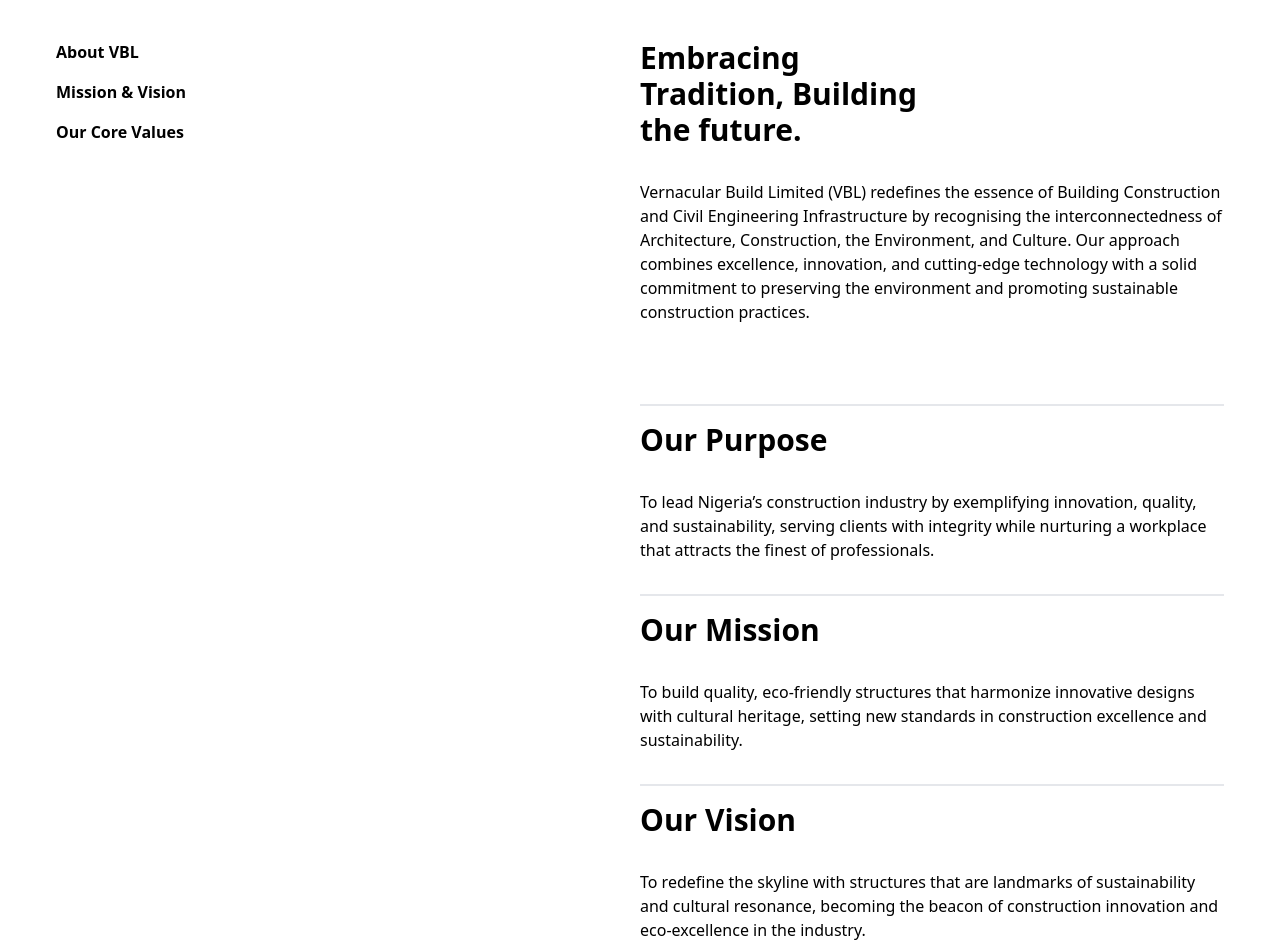
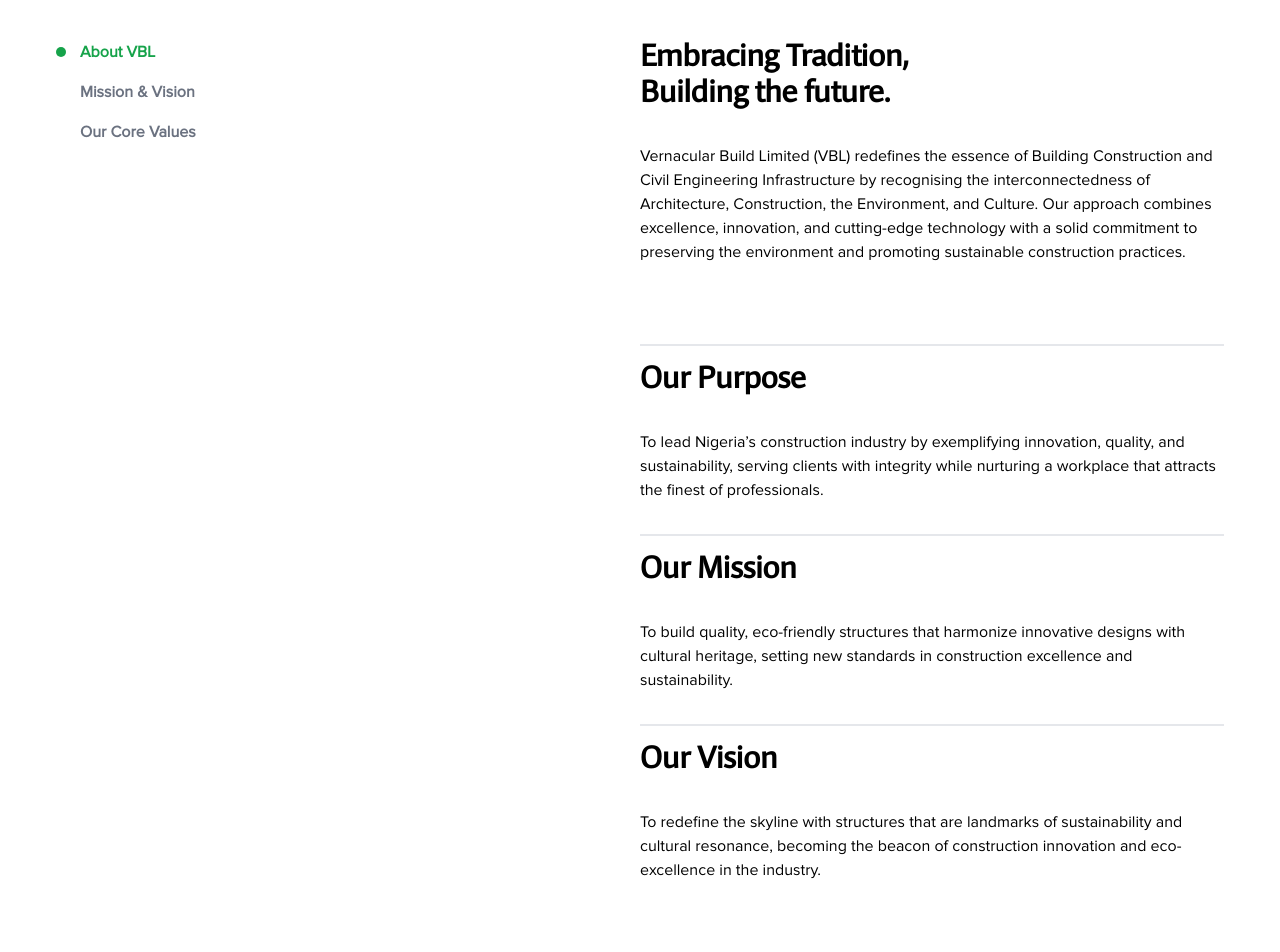
Before and after one commit to nafiuishaaq/project-portfolio, a React (Create React App) app: page /about in a window 1280 px wide. Shown: the part 840-1792 px from the top of the page. Built offline with nearby package versions, Linux system fonts and the light colour scheme.

Commit message:
added font and some responsiveness on tablet view

```diff
--- a/src/components/Header.jsx
+++ b/src/components/Header.jsx
@@ -27,7 +27,7 @@ export default function Header({
 
   return (
     <Disclosure as="nav" className={`${bgColor} shadow`}>
-      <div className="mx-auto max-w-7xl sm:px-6 md:px-40 py-2 md:py-5">
+      <div className="mx-auto max-w-7xl sm:px-6 md:px-30 py-2 md:py-5">
         <div className="relative flex h-16 justify-between">
           <div className="absolute inset-y-0 left-0 flex items-center sm:hidden">
             {/* Mobile menu button */}
--- a/src/components/Hero.jsx
+++ b/src/components/Hero.jsx
@@ -51,7 +51,7 @@ const Hero = () => {
           ></div>
           <Header bgColor="bg-transparent" hoverText="text-red-300" />
 
-          <h1 className="absolute text-4xl ml-[1rem] top-[20rem] sm:text-8xl md:text-7xl md:top-[42rem] md:w-full md:ml-[2rem] lg:text-6xl lg:ml-20 lg:top-[13rem] lg:w-3/5 lg:leading-[70px]  font-bold text-white">
+          <h1 className="absolute text-4xl font-impara ml-[1rem] top-[23rem] sm:text-8xl md:text-7xl md:top-[23rem] md:w-full md:ml-[2rem] lg:text-6xl lg:ml-20 lg:top-[13rem] lg:w-3/5 lg:leading-[70px]  font-bold text-white">
             {/* {location.pathname == "building" ? locationData["building"] : ""} */}
             {location.pathname === "/portfolio"
               ? locationData["portfolio"]
--- a/src/pages/About.jsx
+++ b/src/pages/About.jsx
@@ -4,8 +4,16 @@ import abouthero from "../assets/about.png";
 import Breadcrumb from "../components/Breadcrumb";
 import { Link } from "react-router-dom";
 import Footer from "../components/Footer";
+import { useState } from "react";
 
 const About = () => {
+  const [activeSection, setActiveSection] = useState("about-vbl");
+
+  const handleScroll = (section) => {
+    setActiveSection(section);
+    document.getElementById(section).scrollIntoView({ behavior: "smooth" });
+  };
+
   return (
     <div className="relative">
       <div
@@ -23,26 +31,68 @@ const About = () => {
         ></div>
         <Header bgColor="bg-transparent" hoverText="text-red-300" />
 
-        <h1 className="absolute text-5xl ml-[1rem] top-[30rem] sm:text-8xl md:text-7xl md:top-[42rem] md:w-full md:ml-[2rem] lg:text-6xl lg:ml-20 lg:top-[17rem] lg:w-3/5 lg:leading-[70px]  font-bold text-white">
+        <h1 className="absolute text-5xl ml-[1rem] font-impara top-[30rem] sm:text-8xl md:text-7xl md:top-[30rem] md:w-full md:ml-[2rem] lg:text-6xl lg:ml-20 lg:top-[17rem] lg:w-3/5 lg:leading-[70px]  font-bold text-white">
           About VBL
         </h1>
       </div>
       <Breadcrumb />
 
       <div className=" md:grid grid-cols-2 px-10 lg:px-14 py-20">
-        <div className="flex flex-col gap-4 font-semibold mb-10">
-          <Link>About VBL</Link>
-          <Link>Mission & Vision</Link>
-          <Link>Our Core Values</Link>
+        <div className="flex flex-col gap-4 font-semibold mb-10 font-proxima">
+          <a
+            href="#about-vbl"
+            onClick={() => handleScroll("about-vbl")}
+            className={`relative flex items-center cursor-pointer ${
+              activeSection === "about-vbl"
+                ? "text-green-600 font-bold"
+                : "text-gray-500"
+            }`}
+          >
+            {/* Circle behind the active text */}
+            {activeSection === "about-vbl" && (
+              <span className="absolute left-0 w-2.5 h-2.5 bg-green-600 rounded-full mr-2"></span>
+            )}
+            <span className="ml-6">About VBL</span>
+          </a>
+
+          <a
+            href="#mission-vision"
+            onClick={() => handleScroll("mission-vision")}
+            className={`relative flex items-center cursor-pointer ${
+              activeSection === "mission-vision"
+                ? "text-green-600 font-bold"
+                : "text-gray-500"
+            }`}
+          >
+            {activeSection === "mission-vision" && (
+              <span className="absolute left-0 w-2.5 h-2.5 bg-green-600 rounded-full mr-2"></span>
+            )}
+            <span className="ml-6">Mission & Vision</span>
+          </a>
+
+          <a
+            href="#core-values"
+            onClick={() => handleScroll("core-values")}
+            className={`relative flex items-center cursor-pointer ${
+              activeSection === "core-values"
+                ? "text-green-600 font-bold"
+                : "text-gray-500"
+            }`}
+          >
+            {activeSection === "core-values" && (
+              <span className="absolute left-0 w-2.5 h-2.5 bg-green-600 rounded-full mr-2"></span>
+            )}
+            <span className="ml-6">Our Core Values</span>
+          </a>
         </div>
 
         <div>
-          <div className="mb-20">
-            <h1 className="font-semibold text-3xl md:w-2/4 mb-8">
+          <div className="mb-20" id="about-vbl">
+            <h1 className="font-semibold text-3xl md:w-2/4 mb-8 font-impara">
               Embracing Tradition, Building the future.
             </h1>
 
-            <p>
+            <p className="font-proxima">
               Vernacular Build Limited (VBL) redefines the essence of Building
               Construction and Civil Engineering Infrastructure by recognising
               the interconnectedness of Architecture, Construction, the
@@ -53,10 +103,12 @@ const About = () => {
             </p>
           </div>
 
-          <div className="flex flex-col gap-4 mb-20">
+          <div className="flex flex-col gap-4 mb-20" id="mission-vision">
             <div className="border-t-2 py-4">
-              <h1 className="font-semibold text-3xl w-2/4 mb-8">Our Purpose</h1>
-              <p>
+              <h1 className="font-semibold text-3xl w-2/4 mb-8 font-impara">
+                Our Purpose
+              </h1>
+              <p className="font-proxima">
                 To lead Nigeria’s construction industry by exemplifying
                 innovation, quality, and sustainability, serving clients with
                 integrity while nurturing a workplace that attracts the finest
@@ -65,17 +117,21 @@ const About = () => {
             </div>
 
             <div className="border-t-2 py-4">
-              <h1 className="font-semibold text-3xl w-2/4 mb-8">Our Mission</h1>
-              <p>
+              <h1 className="font-semibold text-3xl w-2/4 mb-8 font-impara">
+                Our Mission
+              </h1>
+              <p className="font-proxima">
                 To build quality, eco-friendly structures that harmonize
                 innovative designs with cultural heritage, setting new standards
                 in construction excellence and sustainability.
               </p>
             </div>
 
-            <div className="border-t-2 py-4">
-              <h1 className="font-semibold text-3xl w-2/4 mb-8">Our Vision</h1>
-              <p>
+            <div className="border-t-2 py-4" id="core-values">
+              <h1 className="font-semibold text-3xl w-2/4 mb-8 font-impara">
+                Our Vision
+              </h1>
+              <p className="font-proxima">
                 To redefine the skyline with structures that are landmarks of
                 sustainability and cultural resonance, becoming the beacon of
                 construction innovation and eco-excellence in the industry.
@@ -85,10 +141,10 @@ const About = () => {
 
           <div className="flex flex-col gap-4">
             <div>
-              <h1 className="font-semibold text-3xl w-2/4 mb-8">
+              <h1 className="font-semibold text-3xl w-2/4 mb-8 font-impara">
                 Our Core Values
               </h1>
-              <p>
+              <p className="font-proxima">
                 At VBL, our core values and culture are centered around
                 teamwork, respect, commitment, innovation, and environmental
                 responsibility.
--- a/src/pages/Home.jsx
+++ b/src/pages/Home.jsx
@@ -57,7 +57,7 @@ const Home = () => {
           }}
           className="absolute bg-black bg-opacity-70 w-full h-[70%] bottom-0 z-1"
         ></div>
-        <h1 className="absolute text-5xl font-impara ml-[1rem] top-[22rem] sm:text-8xl md:text-7xl md:top-[42rem] md:w-full md:ml-[2rem] lg:text-6xl lg:ml-20 lg:top-[22rem] lg:w-3/5 lg:leading-[70px]  font-bold text-white">
+        <h1 className="absolute text-5xl font-impara ml-[1rem] top-[22rem] sm:text-8xl md:text-7xl md:top-[30rem] md:w-full md:ml-[2rem] lg:text-6xl lg:ml-20 lg:top-[22rem] lg:w-3/5 lg:leading-[70px]  font-bold text-white">
           Embracing Tradition, Building the future.
         </h1>
       </div>
--- a/src/portfolio/AllProjectList.jsx
+++ b/src/portfolio/AllProjectList.jsx
@@ -31,7 +31,7 @@ const AllProjectList = () => {
     <div className="flex flex-col items-center mb-28">
       <PortfolioNav />
       {/* Responsive grid layout */}
-      <div className="grid grid-cols-1 sm:grid-cols-2 md:grid-cols-3 gap-6">
+      <div className="grid grid-cols-1 sm:grid-cols-2 md:grid-cols-3 md:mx-8 gap-6">
         {projects.map((project, index) => (
           <ProjectCard
             key={index}
--- a/src/portfolio/ResidentialPage.jsx
+++ b/src/portfolio/ResidentialPage.jsx
@@ -3,9 +3,9 @@ import ProjectCard from "../components/ProjectCard";
 import PortfolioNav from "../components/PortfolioNav";
 
 // Example images (replace with actual image paths)
-import project1 from "../assets/balewa.svg";
-import project2 from "../assets/degel.svg";
-import project3 from "../assets/chikun.svg";
+import project1 from "../assets/degel.svg";
+import project2 from "../assets/chikun.svg";
+import project3 from "../assets/balewa.svg";
 
 const projects = [
   {
@@ -29,7 +29,7 @@ const ResidentialPage = () => {
     <div className="flex flex-col items-center mb-28">
       <PortfolioNav />
       {/* Responsive grid layout */}
-      <div className="grid grid-cols-1 sm:grid-cols-2 md:grid-cols-3 gap-6">
+      <div className="grid grid-cols-1 sm:grid-cols-2 md:grid-cols-3 md:mx-8 gap-6">
         {projects.map((project, index) => (
           <ProjectCard
             key={index}
```
